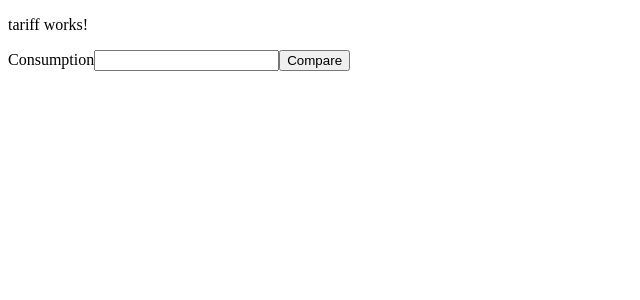
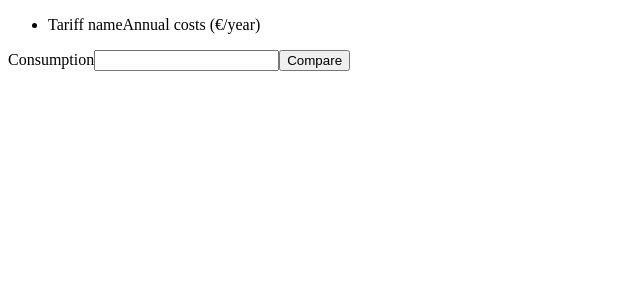
Before and after one commit to EKOLX/Tariff-Comparison, an Angular app: page / in a window 1280 px wide. Shown: the top 300 px of the page, without its empty margins (0-640 px from the left). Built offline with nearby package versions, Linux system fonts and the light colour scheme.

Commit message:
Adding models

```diff
--- a/src/app/tariffs/tariffs.component.html
+++ b/src/app/tariffs/tariffs.component.html
@@ -1 +1,10 @@
-<p>tariff works!</p>
+<ul>
+    <li>
+        <span>Tariff name</span>
+        <span>Annual costs (€/year)</span>
+    </li>
+    <li *ngFor="let tariff of tariffCollection">
+        <span>{{tariff.name}}</span>
+        <span>{{tariff.cost}}</span>
+    </li>
+</ul>
--- a/src/app/tariffs/tariffs.component.ts
+++ b/src/app/tariffs/tariffs.component.ts
@@ -1,4 +1,5 @@
 import { Component, OnInit } from "@angular/core";
+import { TariffViewModel } from "../viewModels/tariffView.model";
 
 @Component({
   selector: "app-tariffs",
@@ -6,6 +7,8 @@ import { Component, OnInit } from "@angular/core";
   styleUrls: ["./tariffs.component.scss"]
 })
 export class TariffsComponent implements OnInit {
+  tariffCollection: Array<TariffViewModel> = [];
+
   constructor() {}
 
   ngOnInit() {}
--- /dev/null
+++ b/src/app/viewModels/tariffView.model.ts
@@ -0,0 +1,3 @@
+export class TariffViewModel {
+  constructor(public name: string, public cost: number) {}
+}
```
Also changed, not shown: src/app/models/tariff.model.ts (added, +7 -0 lines).
